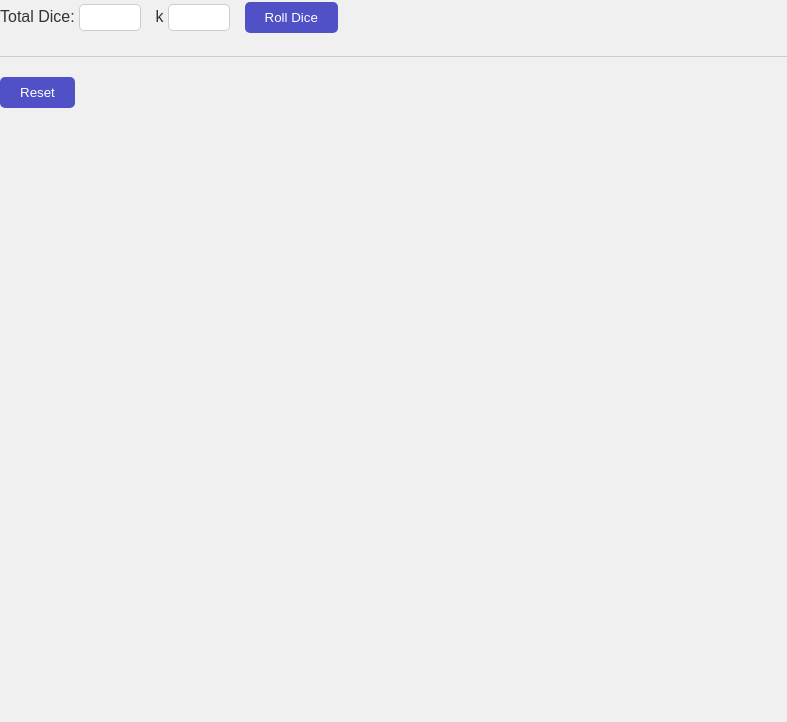
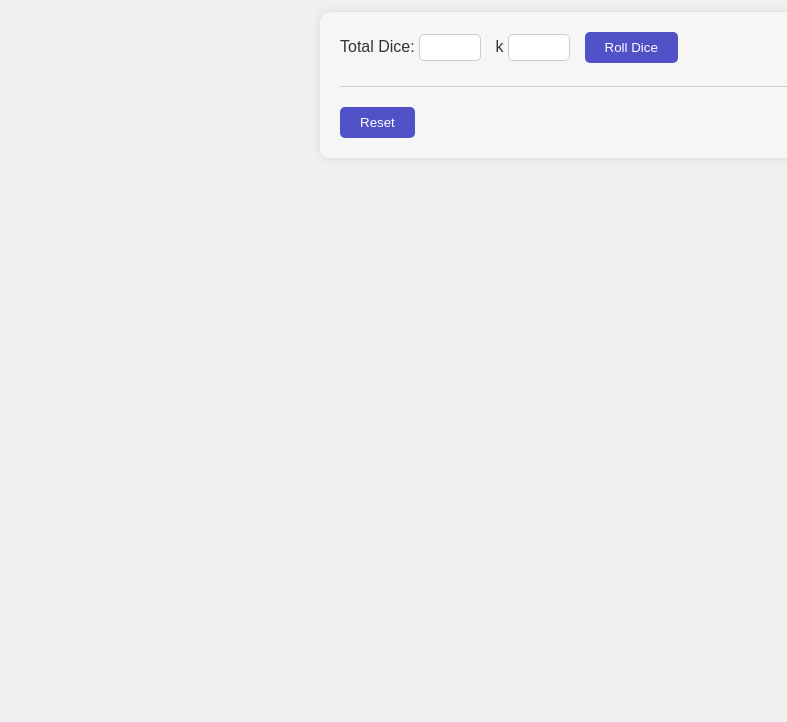
Before and after one commit to Atheris0/Rollit_Rokugan, a plain HTML site: page index.html in a window 1280 px wide. Shown: the part 78-800 px from the top of the page, without its empty margins (0-787 px from the left). Drawn offline with Linux system fonts and the light colour scheme.

Commit message:
Update css

```diff
--- a/index.html
+++ b/index.html
@@ -8,11 +8,12 @@
 </head>
 <body>
     <h1>Dice Roller</h1>
+    <div class="container">
         <label for="numDice">Total Dice:</label>
-    <input type="number" id="numDice">
+        <input type="number" id="numDice" min="1">
 
         <label for="numPicked">k</label>
-    <input type="number" id="numPicked">
+        <input type="number" id="numPicked" min="0">
         <button id="rollButton">Roll Dice</button>
         <hr>
         <div id="diceResults"></div>
@@ -30,6 +31,7 @@
             <p>Total (After Reroll): <span id="totalAfterReroll"></span></p>
         </div>
         <button id="resetButton">Reset</button>
+    </div>
     <script src="script.js"></script>
 </body>
 </html>
--- a/styles.css
+++ b/styles.css
@@ -2,7 +2,7 @@ body {
     font-family: Arial, sans-serif;
     background-color: #f0f0f0;
     margin: 0;
-    padding: 0;
+    padding: 10px;
 }
 
 h1 {
@@ -14,7 +14,7 @@ h1 {
     max-width: 600px;
     margin: 0 auto;
     padding: 20px;
-    background-color: #fff;
+    background-color: #ffffff64;
     border-radius: 10px;
     box-shadow: 0 0 10px rgba(0, 0, 0, 0.1);
 }
```
Lines whose indentation alone changed are shown as unchanged.
